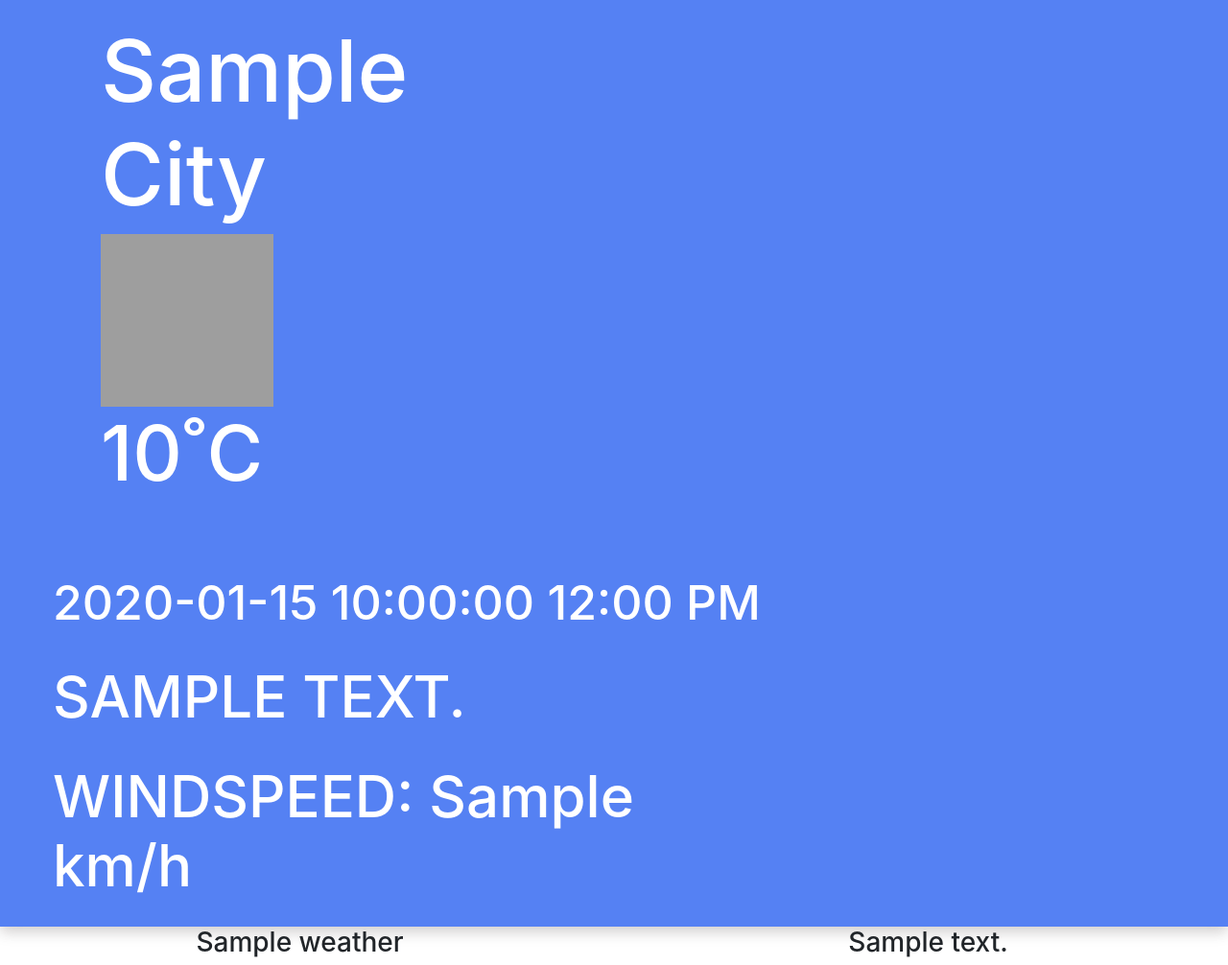
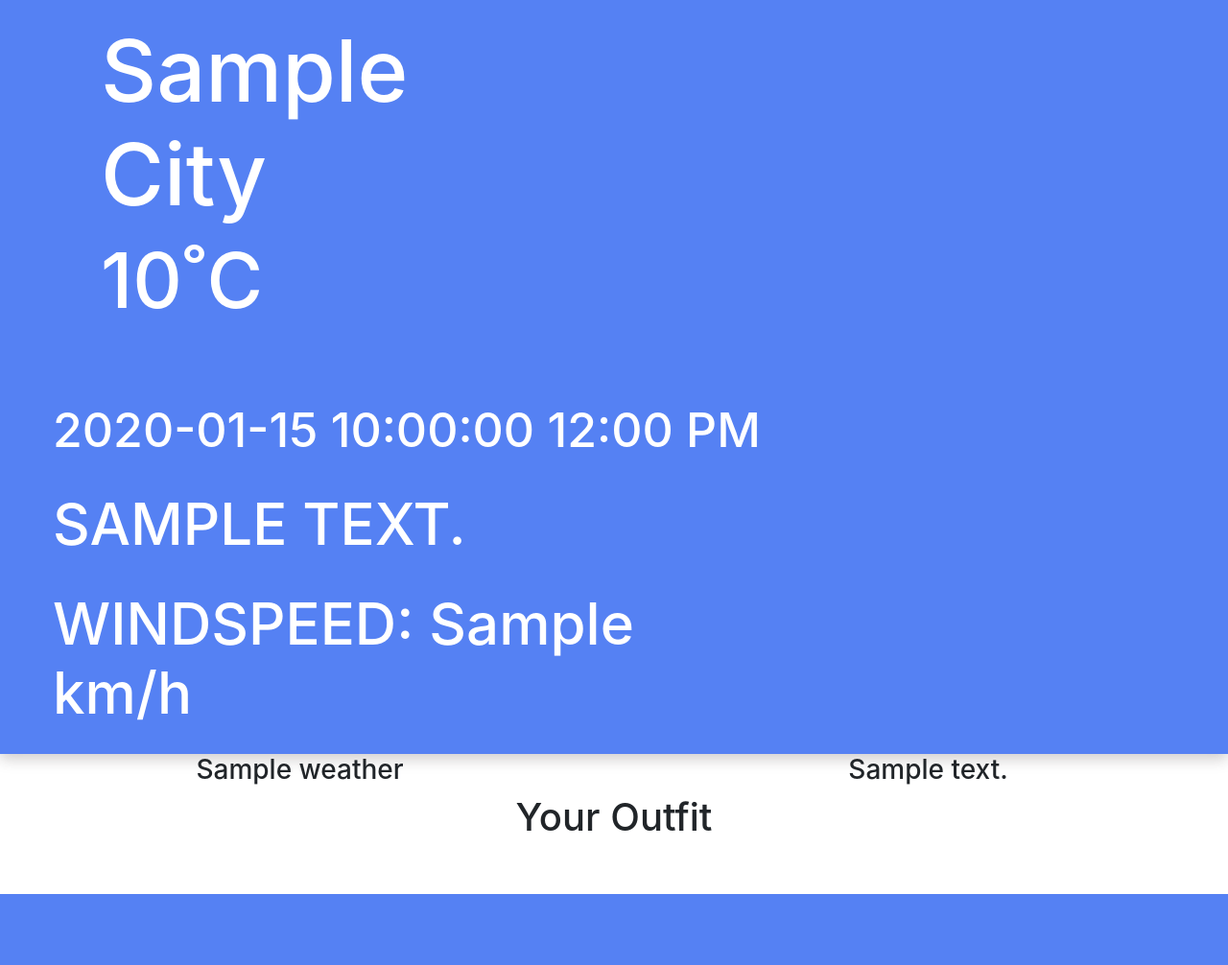
Before and after one commit to Paulinakhew/outweather, a Flask app: template templates/outfits.html in a window 1280 px wide. Shown: the top 1006 px of the page at 96% size. After the commit the page ends 932 px from the top, so only its background shows below. Run offline with Flask 2, Linux system fonts and the light colour scheme; the template is opened without the code that fills it: most values are stand-ins (such as "Sample title", 1, 10 or a date in 2020); some libraries are stand-ins or nearby versions; grey boxes are pictures that could not be loaded.

Commit message:
:lipstick: Remove duplicate photo and scale down icons

```diff
--- a/templates/outfits.html
+++ b/templates/outfits.html
@@ -73,7 +73,12 @@
         <div class="row">
             <div class="column left">
                 <bold><h3 style="font-size:90px;">{{city| title}}</h3></bold>
-                <img src='https://cdn3.iconfinder.com/data/icons/chubby-weather/403/rain_less-512.png' height="180px" width="180px">
+                {% for state in weather %}
+                    {% if result["Weather"] == state %}
+                        <img class = "weather_icon" src = "{{ "static/images/" ~ state ~ ".svg" }}" height="180px" width="180px">
+                    {% endif %}
+                {% endfor %}
+
                 <h2 style="font-size:80px;">{{result["Temperature"]}}˚C</h2>
             </div>
             <div class="column right">
@@ -97,11 +102,6 @@
     </div>
     </br>
     </br>
-    {% for state in weather %}
-        {% if result["Weather"] == state %}
-            <img class = "weather_icon" src = "{{ "static/images/" ~ state ~ ".svg" }}" >
-        {% endif %}
-    {% endfor %}
 
     <div class = "outfit">
             {% if result["Temperature"]>25 %}
```
